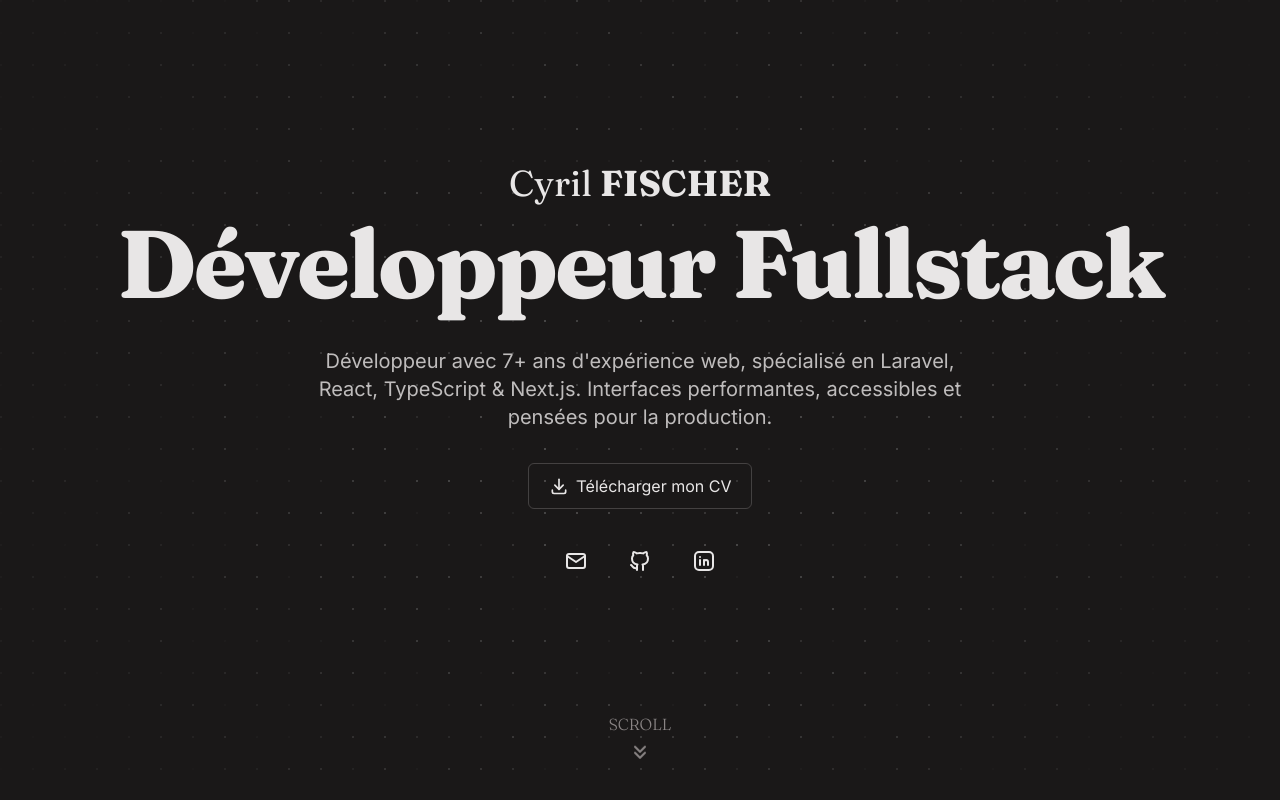
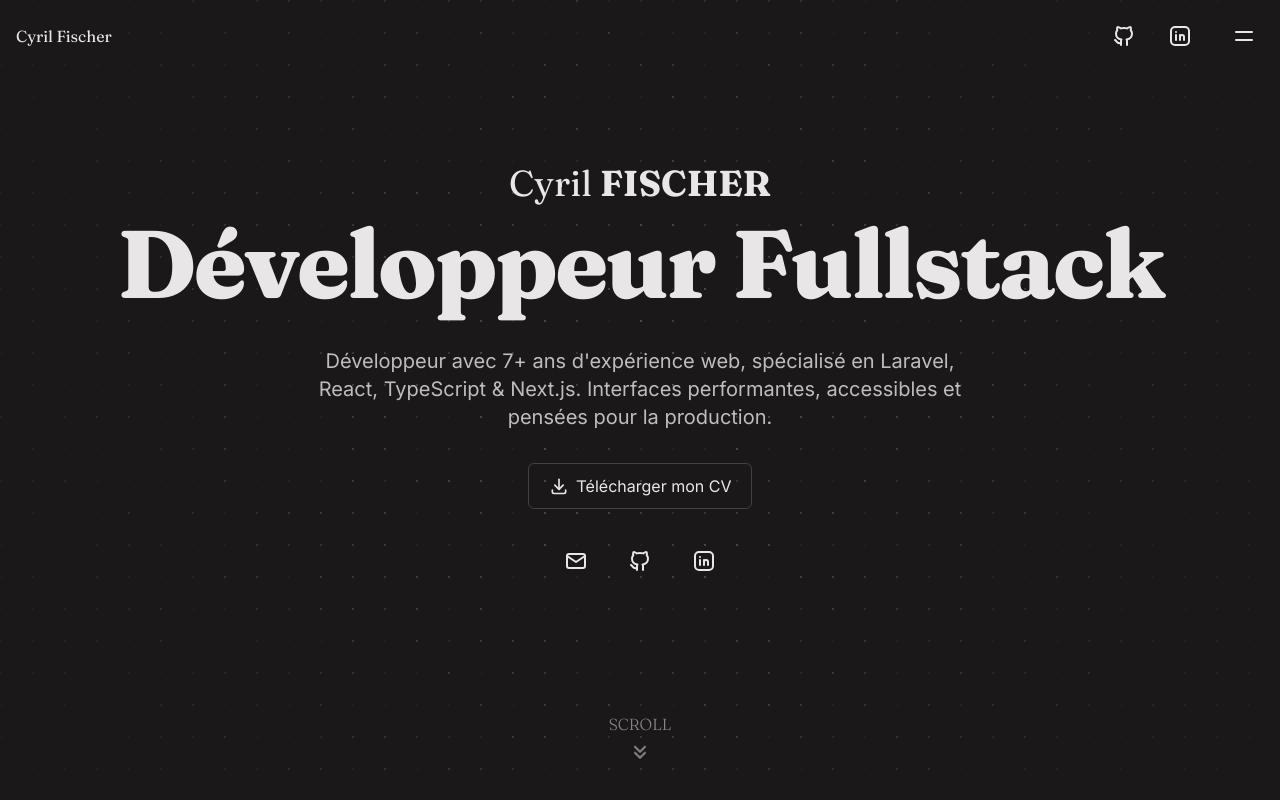
Before and after one commit to Zomirks/portfolio, a Next.js app: page / in a window 1280 px wide. Shown: the top 800 px of the page. Built offline with nearby package versions, Linux system fonts and the light colour scheme.

Commit message:
feat: add Header

```diff
--- a/src/app/page.tsx
+++ b/src/app/page.tsx
@@ -1,3 +1,4 @@
+import Header from '@/components/shared/Header';
 import Footer from '@/components/shared/Footer';
 import Hero from '@/components/shared/Hero';
 import About from '@/components/shared/About';
@@ -8,6 +9,7 @@ import BackToTop from '@/components/ui/back-to-top';
 export default function Home() {
     return (
         <>
+            <Header />
             <Hero />
             <About />
             <Experiences />
--- a/src/components/shared/Hero.tsx
+++ b/src/components/shared/Hero.tsx
@@ -8,9 +8,9 @@ export default function Hero() {
     return (
         <section
             id="top"
-            className="relative min-h-screen flex items-center justify-center overflow-hidden"
+            className="relative min-h-dvh flex items-center justify-center overflow-hidden"
         >
-            <div className="relative flex flex-col w-full h-full min-h-screen py-8">
+            <div className="relative flex flex-col w-full h-full min-h-dvh py-8">
                 <div className="relative flex flex-col flex-1 items-center justify-center space-x-6 w-full">
                     <div className="text-center">
                         <h1 className="mb-6">
--- a/src/components/ui/burger-menu.tsx
+++ b/src/components/ui/burger-menu.tsx
@@ -10,8 +10,8 @@ export function BurgerMenu() {
     };
 
     return (
-        <div className="p-2">
+        <button className="p-2 cursor-pointer">
             {isOpen ? <IconX onClick={toggleMenu} /> : <IconMenu onClick={toggleMenu} />}
-        </div>
+        </button>
     );
 }
```
